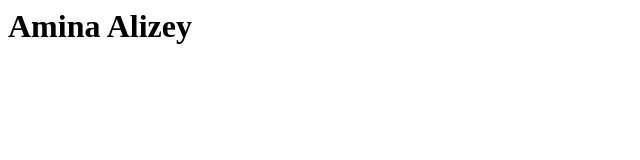
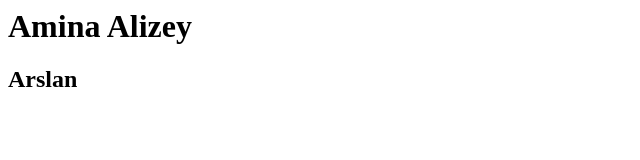
Before and after one commit to AminaArslan/javascript, a plain HTML site: page index.html in a window 1280 px wide. Shown: the full height of the page, 0-640 px from the left. Drawn offline with Linux system fonts and the light colour scheme.

Commit message:
Update index.html

```diff
--- a/index.html
+++ b/index.html
@@ -1 +1,2 @@
 <h1> Amina Alizey</h1>
+<h2>Arslan</h2>
```
